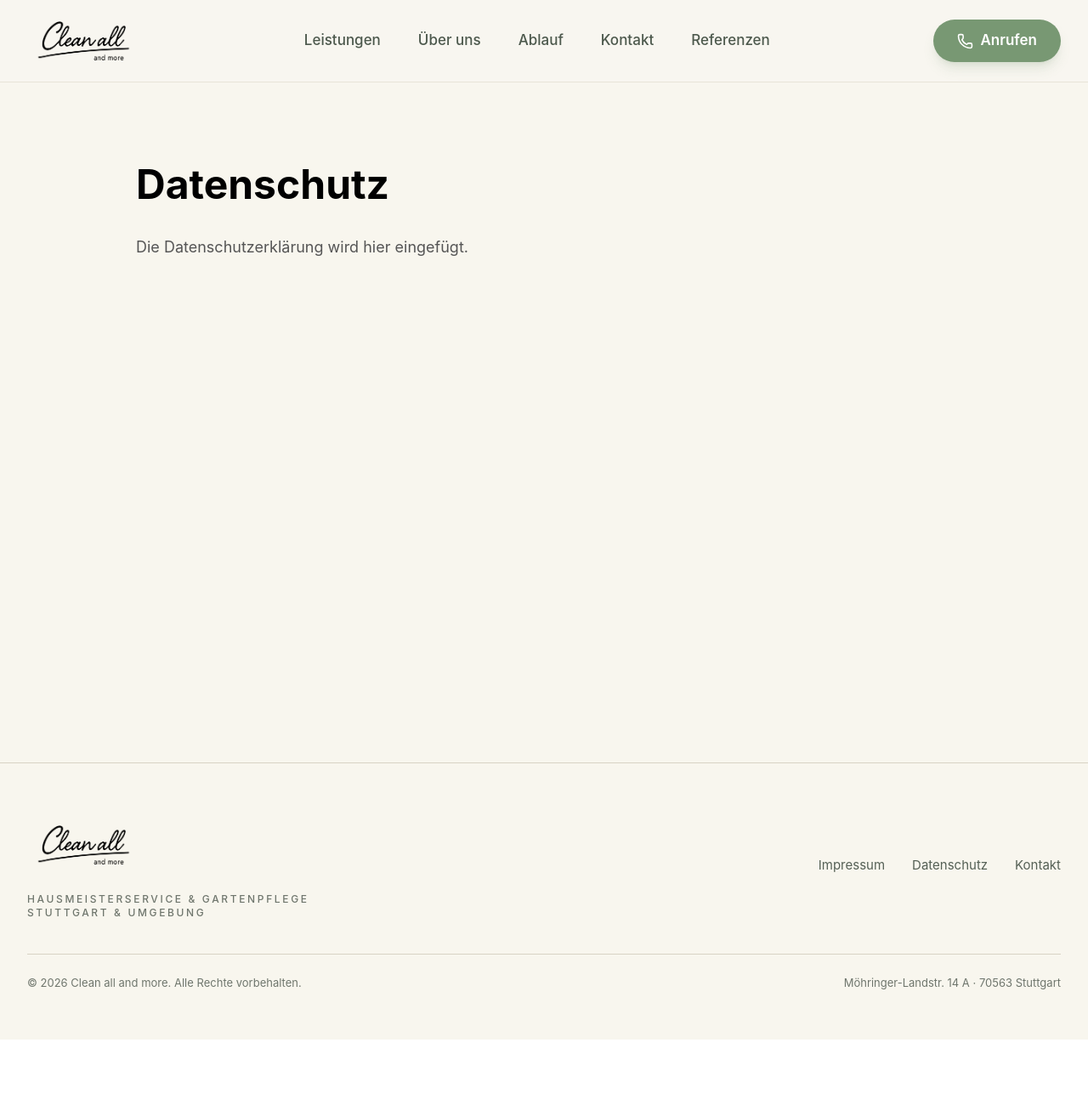
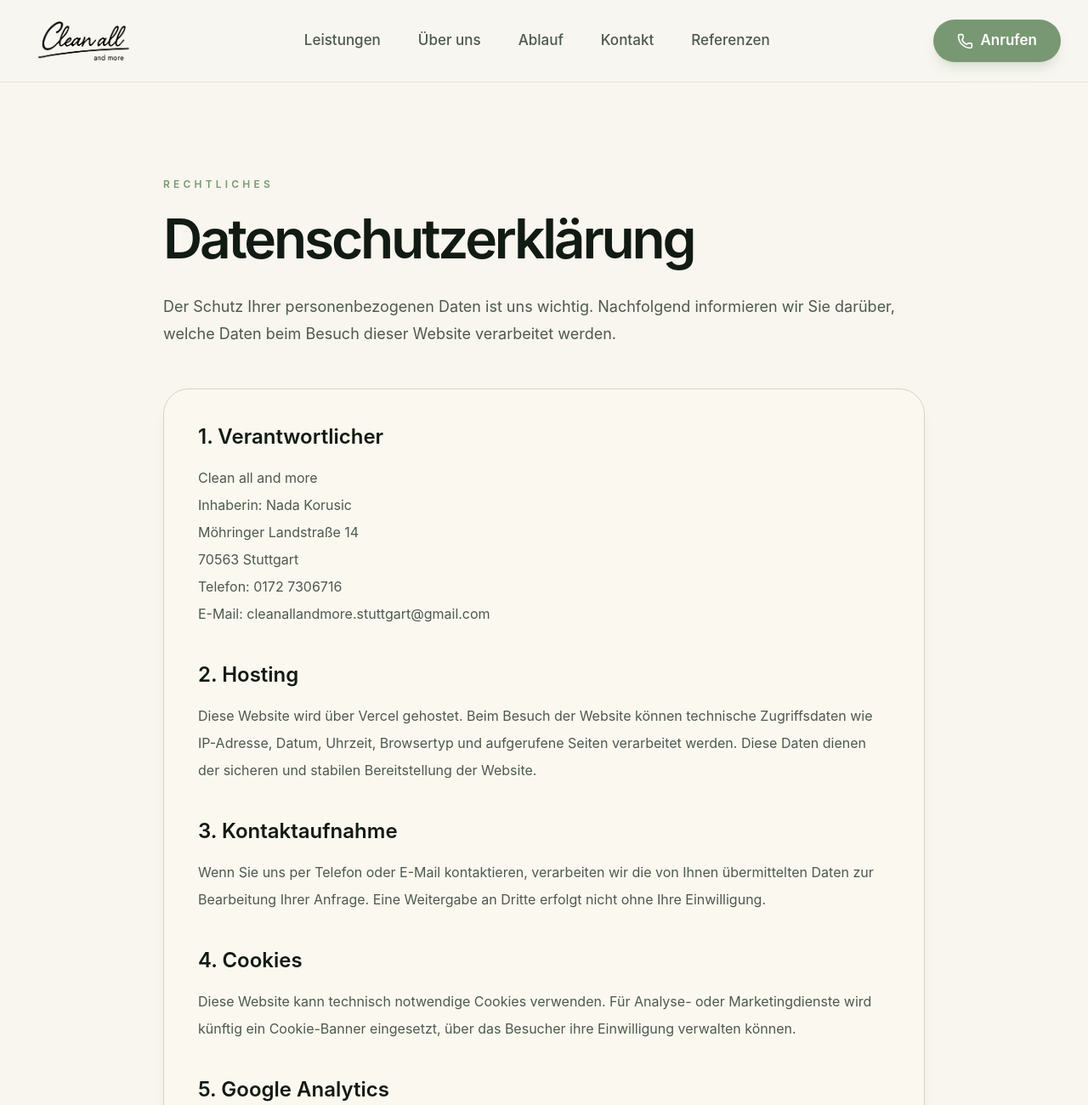
Before and after one commit to bkorusic-ui/erste-Version-clean-all-and-more, a React (Vite) app: page /datenschutz in a window 1280 px wide. Shown: the top 1300 px of the page at 85% size. Before the commit the page ends 1223 px from the top, so only its background shows below. Built offline with nearby package versions, Linux system fonts and the light colour scheme.

Commit message:
Improve hero, services and legal pages

```diff
--- a/src/App.tsx
+++ b/src/App.tsx
@@ -65,7 +65,7 @@ function ScrollHandler() {
         const element = document.getElementById(state.scrollTo!);
 
         if (element) {
-          const headerOffset = 120;
+          const headerOffset = state.scrollTo === "gartenpflege" ? 90 : 120;
           const targetY =
             element.getBoundingClientRect().top +
             window.scrollY -
--- a/src/components/Datenschutz.tsx
+++ b/src/components/Datenschutz.tsx
@@ -1,17 +1,133 @@
 export default function Datenschutz() {
   return (
-    <main className="min-h-screen bg-[#f8f6ee] py-24">
-      <div className="mx-auto max-w-5xl px-8">
+    <main className="bg-[#f8f6ee] px-5 py-20 md:px-8 md:py-28">
+      <section className="mx-auto max-w-4xl">
+        <p className="mb-4 text-xs font-semibold uppercase tracking-[0.35em] text-[#789873]">
+          Rechtliches
+        </p>
 
-        <h1 className="text-5xl font-bold">
-          Datenschutz
+        <h1 className="text-[42px] font-semibold leading-tight tracking-[-0.05em] text-[#111a13] md:text-[64px]">
+          Datenschutzerklärung
         </h1>
 
-        <p className="mt-8 text-lg leading-9 text-[#555]">
-          Die Datenschutzerklärung wird hier eingefügt.
+        <p className="mt-6 text-[16px] leading-7 text-[#4d594d] md:text-[18px] md:leading-8">
+          Der Schutz Ihrer personenbezogenen Daten ist uns wichtig. Nachfolgend
+          informieren wir Sie darüber, welche Daten beim Besuch dieser Website
+          verarbeitet werden.
         </p>
 
-      </div>
+        <div className="mt-12 space-y-10 rounded-[30px] border border-[#d9d2c5] bg-[#fbf8f0] p-6 shadow-xl shadow-black/5 md:p-10">
+          <section>
+            <h2 className="text-2xl font-semibold text-[#111a13]">
+              1. Verantwortlicher
+            </h2>
+            <p className="mt-4 leading-8 text-[#4d594d]">
+              Clean all and more
+              <br />
+              Inhaberin: Nada Korusic
+              <br />
+              Möhringer Landstraße 14
+              <br />
+              70563 Stuttgart
+              <br />
+              Telefon: 0172 7306716
+              <br />
+              E-Mail: cleanallandmore.stuttgart@gmail.com
+            </p>
+          </section>
+
+          <section>
+            <h2 className="text-2xl font-semibold text-[#111a13]">
+              2. Hosting
+            </h2>
+            <p className="mt-4 leading-8 text-[#4d594d]">
+              Diese Website wird über Vercel gehostet. Beim Besuch der Website
+              können technische Zugriffsdaten wie IP-Adresse, Datum, Uhrzeit,
+              Browsertyp und aufgerufene Seiten verarbeitet werden. Diese Daten
+              dienen der sicheren und stabilen Bereitstellung der Website.
+            </p>
+          </section>
+
+          <section>
+            <h2 className="text-2xl font-semibold text-[#111a13]">
+              3. Kontaktaufnahme
+            </h2>
+            <p className="mt-4 leading-8 text-[#4d594d]">
+              Wenn Sie uns per Telefon oder E-Mail kontaktieren, verarbeiten wir
+              die von Ihnen übermittelten Daten zur Bearbeitung Ihrer Anfrage.
+              Eine Weitergabe an Dritte erfolgt nicht ohne Ihre Einwilligung.
+            </p>
+          </section>
+
+          <section>
+            <h2 className="text-2xl font-semibold text-[#111a13]">
+              4. Cookies
+            </h2>
+            <p className="mt-4 leading-8 text-[#4d594d]">
+              Diese Website kann technisch notwendige Cookies verwenden. Für
+              Analyse- oder Marketingdienste wird künftig ein Cookie-Banner
+              eingesetzt, über das Besucher ihre Einwilligung verwalten können.
+            </p>
+          </section>
+
+          <section>
+            <h2 className="text-2xl font-semibold text-[#111a13]">
+              5. Google Analytics
+            </h2>
+            <p className="mt-4 leading-8 text-[#4d594d]">
+              Google Analytics ist für diese Website geplant. Die Einbindung
+              erfolgt erst nach vorheriger Einwilligung über ein Cookie-Banner.
+              Weitere Informationen werden ergänzt, sobald der Dienst aktiv
+              eingesetzt wird.
+            </p>
+          </section>
+
+          <section>
+            <h2 className="text-2xl font-semibold text-[#111a13]">
+              6. YouTube und Instagram
+            </h2>
+            <p className="mt-4 leading-8 text-[#4d594d]">
+              Auf dieser Website können künftig Inhalte oder Verlinkungen zu
+              YouTube und Instagram eingebunden werden. Dabei können Daten durch
+              die jeweiligen Anbieter verarbeitet werden. Genauere Angaben
+              werden ergänzt, sobald diese Dienste aktiv eingebunden sind.
+            </p>
+          </section>
+
+          <section>
+            <h2 className="text-2xl font-semibold text-[#111a13]">
+              7. Ihre Rechte
+            </h2>
+            <p className="mt-4 leading-8 text-[#4d594d]">
+              Sie haben das Recht auf Auskunft, Berichtigung, Löschung,
+              Einschränkung der Verarbeitung, Datenübertragbarkeit sowie
+              Widerspruch gegen die Verarbeitung Ihrer personenbezogenen Daten.
+            </p>
+          </section>
+
+          <section>
+            <h2 className="text-2xl font-semibold text-[#111a13]">
+              8. SSL-Verschlüsselung
+            </h2>
+            <p className="mt-4 leading-8 text-[#4d594d]">
+              Diese Website nutzt aus Sicherheitsgründen eine SSL- bzw.
+              TLS-Verschlüsselung. Dadurch können übermittelte Daten nicht ohne
+              Weiteres von Dritten mitgelesen werden.
+            </p>
+          </section>
+
+          <section>
+            <h2 className="text-2xl font-semibold text-[#111a13]">
+              9. Aktualität dieser Erklärung
+            </h2>
+            <p className="mt-4 leading-8 text-[#4d594d]">
+              Diese Datenschutzerklärung ist als vorläufige Fassung angelegt und
+              sollte vor Veröffentlichung mit einem aktuellen Datenschutzgenerator
+              oder rechtlich geprüftem Text abgeglichen werden.
+            </p>
+          </section>
+        </div>
+      </section>
     </main>
   );
 }
```
Also changed, not shown: src/components/Hero.tsx (+49 -21 lines), src/components/Services.tsx (+33 -15 lines).
